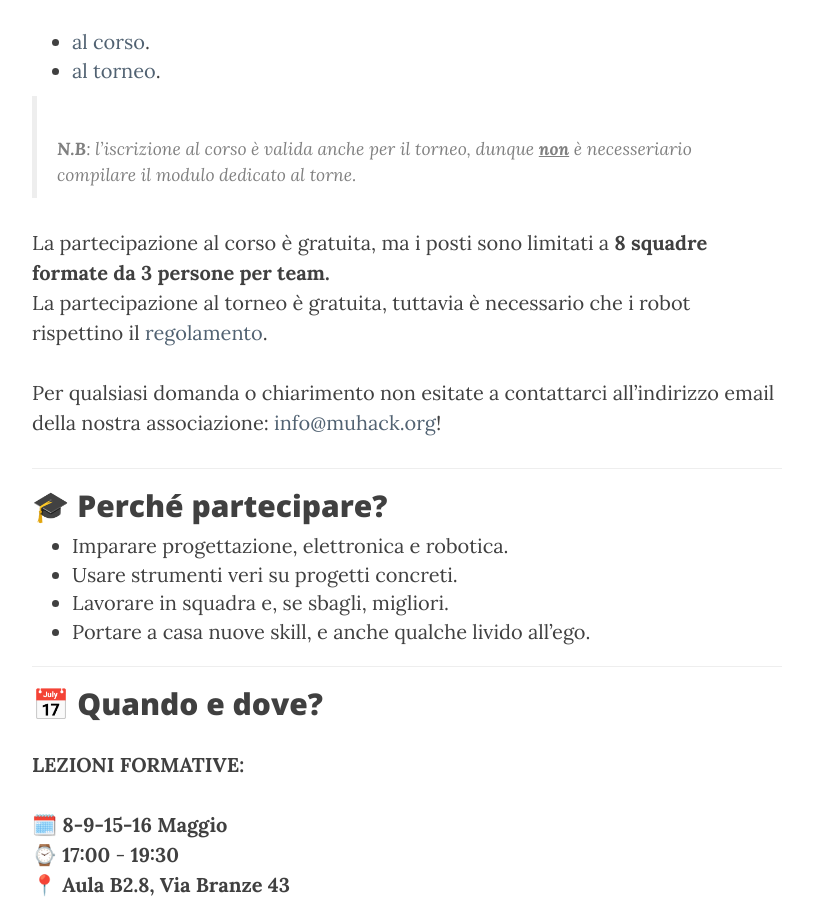
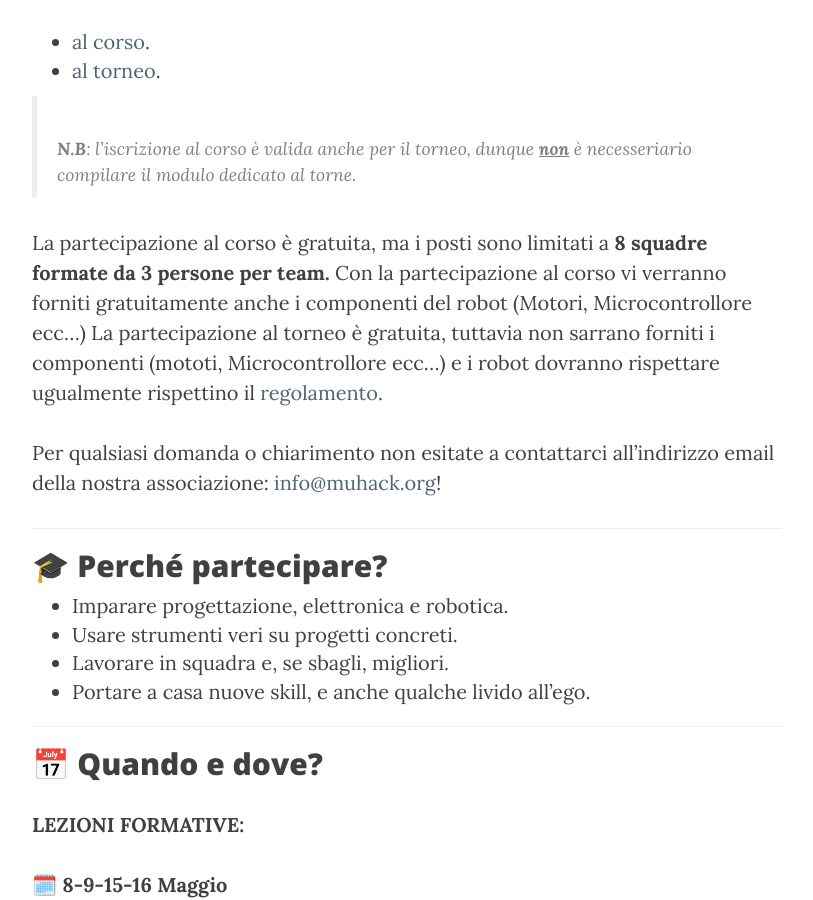
Before and after one commit to muhack/muhack.github.io, a Jekyll site: the page built from _posts/2025-04-15-BuildNSmash-2k25.md, in a window 1280 px wide and 900 px high, scrolled down 2166 px. Shown: the whole window, without its empty margins (233-1046 px from the left). Built offline with Jekyll 4.4.1, drawn with Linux system fonts in a browser that asks for light colours.

Commit message:
Aggiunte informazioni sui componenti forniti

```diff
--- a/_posts/2025-04-15-BuildNSmash-2k25.md
+++ b/_posts/2025-04-15-BuildNSmash-2k25.md
@@ -52,8 +52,8 @@ Di seguito è possibile compilare i form d'iscrizione:
 
 > **N.B**: l'iscrizione al corso è valida anche per il torneo, dunque **<u>non</u>** è necesseriario compilare il modulo dedicato al torne.
 
-La partecipazione al corso è gratuita, ma i posti sono limitati a **8 squadre formate da 3 persone per team.**
-La partecipazione al torneo è gratuita, tuttavia è necessario che i robot rispettino il [regolamento](/public/doc/regolamento-hack-n-smash-2025.pdf).
+La partecipazione al corso è gratuita, ma i posti sono limitati a **8 squadre formate da 3 persone per team.** Con la partecipazione al corso vi verranno forniti gratuitamente anche i componenti del robot (Motori, Microcontrollore ecc...)
+La partecipazione al torneo è gratuita, tuttavia non sarrano forniti i componenti (mototi, Microcontrollore ecc...) e i robot dovranno rispettare ugualmente rispettino il [regolamento](/public/doc/regolamento-hack-n-smash-2025.pdf).
 
 Per qualsiasi domanda o chiarimento non esitate a contattarci all'indirizzo email della nostra associazione: [info@muhack.org](mailto:info@muhack.org)!
 
```
